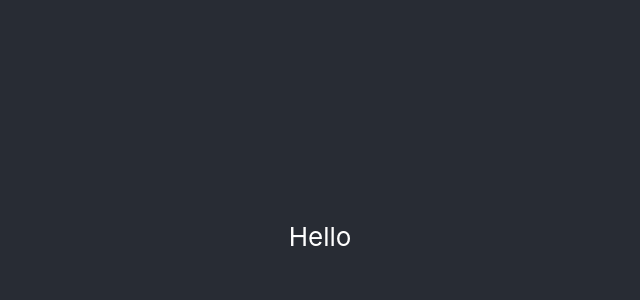
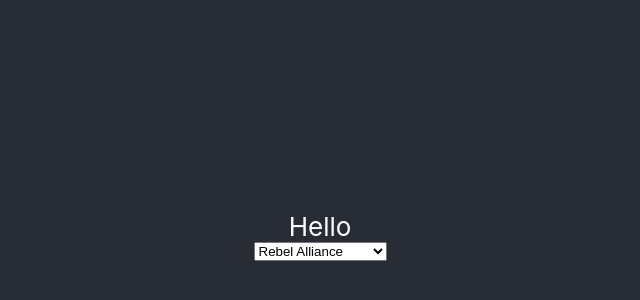
Before and after one commit to johnlop/hangar, a React (Create React App) app: page / in a window 1280 px wide. Shown: the part 164-464 px from the top of the page, without its empty margins (320-960 px from the left). Built offline with nearby package versions, Linux system fonts and the light colour scheme.

Commit message:
factions

```diff
--- a/package.json
+++ b/package.json
@@ -2,10 +2,11 @@
     "name": "my-app",
     "version": "0.1.0",
     "private": true,
+    "devDependencies": {},
     "dependencies": {
         "react": "^16.8.4",
         "react-dom": "^16.8.4",
-    "react-scripts": "2.1.8"
+        "react-scripts": "^2.1.8"
     },
     "scripts": {
         "start": "react-scripts start",
--- a/src/App.js
+++ b/src/App.js
@@ -1,12 +1,29 @@
 import React, { Component } from 'react';
 import './App.css';
 
+const factions = require('./data/factions/factions.json');
+
 class App extends Component {
+    buildOptions() {
+        const arr = [];
+
+        for (let f of factions) {
+            arr.push(
+                <option key={f.xws} value="{f.xws}">
+                    {f.name}
+                </option>,
+            );
+        }
+
+        return arr;
+    }
+
     render() {
         return (
             <div className="App">
                 <header className="App-header">
                     Hello
+                    <select>{this.buildOptions()}</select>
                 </header>
             </div>
         );
```
Also changed, not shown: 1 other file (tests, documents, lock files or other folders). Lines whose indentation alone changed are shown as unchanged.
